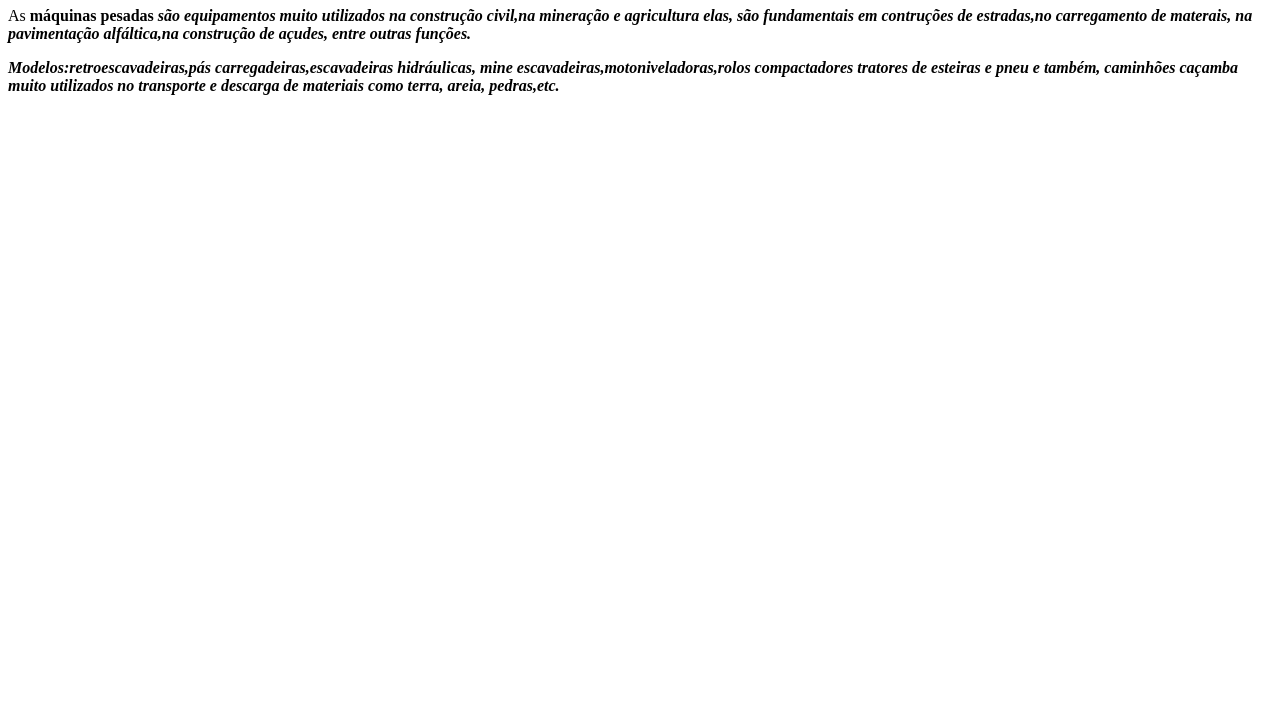
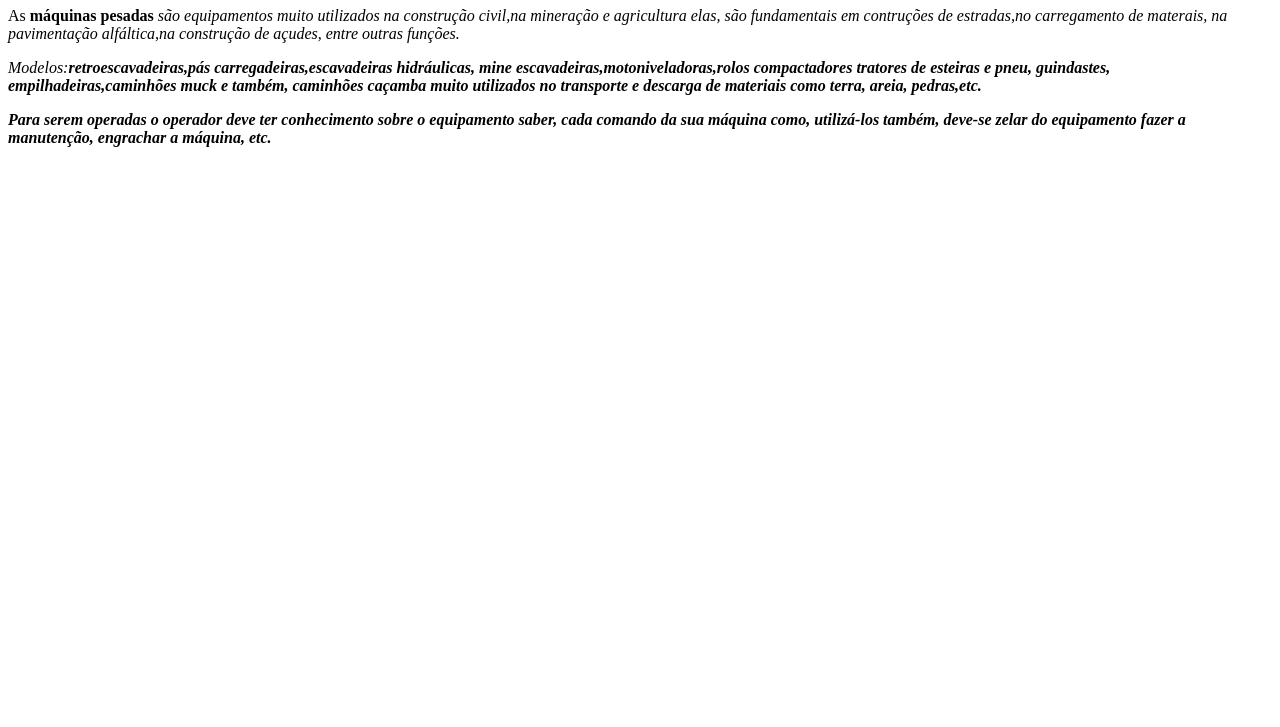
Before and after one commit to wurr05022007/trabalho, a plain HTML site: page index.html in a window 1280 px wide. Shown: the part 73-800 px from the top of the page. Drawn offline with Linux system fonts and the light colour scheme.

Commit message:
texto ok

```diff
--- a/index.html
+++ b/index.html
@@ -4,12 +4,14 @@
     <meta charset="UTF-8">
     <meta name="viewport" content="width=device-width, initial-scale=1.0">
     <title>máquinas pesadas</title>
+    <link rel="stylesheet" href="style.css">
 </head>
 <body>
    <h1>máquinas pesadas</h1>
-</p>As <strong>máquinas pesadas<strong> <em> são equipamentos muito utilizados na construção civil,na mineração e agricultura elas, são fundamentais em contruções de estradas,no carregamento de materais, na pavimentação alfáltica,na construção de açudes, entre outras funções.<p>
-<p>Modelos:<strong>retroescavadeiras,pás carregadeiras,escavadeiras hidráulicas, mine escavadeiras,motoniveladoras,rolos compactadores tratores de esteiras e pneu e também, caminhões caçamba muito utilizados no transporte e descarga de materiais como terra, areia, pedras,etc.<p>
-<p>
+</p>As <strong>máquinas pesadas</strong> <em> são equipamentos muito utilizados na construção civil,na mineração e agricultura elas, são fundamentais em contruções de estradas,no carregamento de materais, na pavimentação alfáltica,na construção de açudes, entre outras funções.</p>
+<p>Modelos:<strong>retroescavadeiras,pás carregadeiras,escavadeiras hidráulicas, mine escavadeiras,motoniveladoras,rolos compactadores tratores de esteiras e pneu, guindastes, empilhadeiras,caminhões muck e também, caminhões caçamba muito utilizados no transporte e descarga de materiais como terra, areia, pedras,etc.</p>
+<p>Para serem operadas o operador deve ter conhecimento sobre o equipamento saber, cada comando da sua máquina como, utilizá-los também, deve-se zelar do equipamento fazer a manutenção, engrachar a máquina, etc.</p>
+
 
 </body>
 </body>
```
